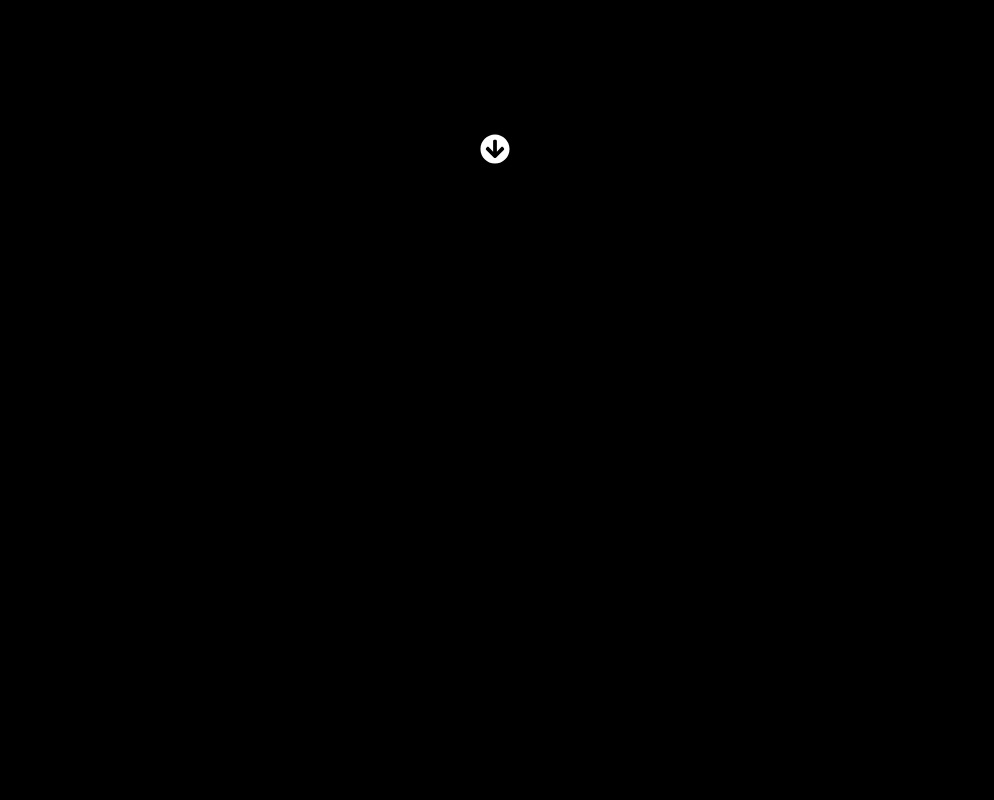
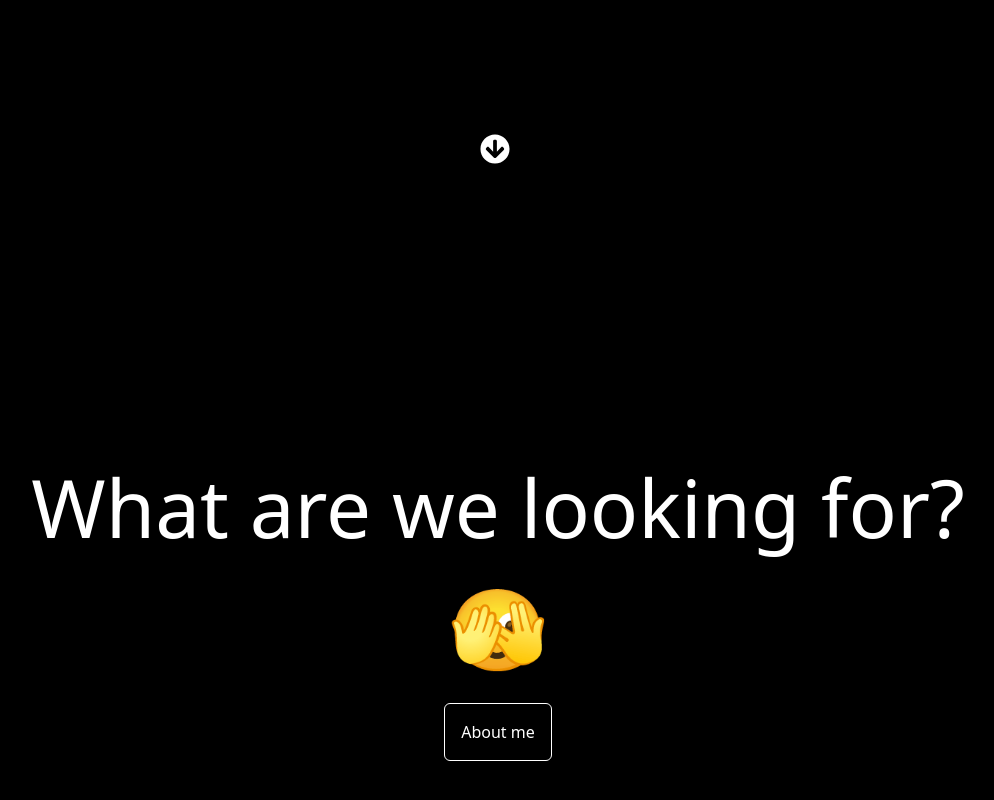
Before and after one commit to Owbird/Owbird, a Next.js app: page / in a window 1280 px wide. Shown: the part 596-1396 px from the top of the page, without its empty margins (142-1136 px from the left). Before the commit the page ends 800 px from the top, so only its background shows below. Built offline with nearby package versions, Linux system fonts and the light colour scheme.

Commit message:
feat: Add Menu section

```diff
--- a/src/app/(home)/page.tsx
+++ b/src/app/(home)/page.tsx
@@ -1,3 +1,4 @@
+import Menu from "@/components/Menu";
 import Hero from "@/components/home/Hero";
 import { generate_metadata } from "@/utils/generate_metadata";
 import { Metadata } from "next";
@@ -16,6 +17,8 @@ function App() {
   return (
     <main>
       <Hero />
+
+      <Menu />
     </main>
   );
 }
--- a/src/app/layout.tsx
+++ b/src/app/layout.tsx
@@ -7,7 +7,7 @@ export default function RootLayout({
 }) {
   return (
     <html lang="en">
-      <body className="bg-black text-white">{children}</body>
+      <body className="bg-black text-white scroll-smooth">{children}</body>
     </html>
   );
 }
--- /dev/null
+++ b/src/components/Menu.tsx
@@ -0,0 +1,31 @@
+import Link from "next/link";
+
+const Menu = () => {
+  const menus = [{ label: "About me", href: "/about" }];
+
+  return (
+    <div
+      id="menu"
+      className="flex flex-col justify-center items-center h-screen text-center"
+    >
+      <div className="mb-4 text-[5rem]">
+        <p>What are we looking for?</p>
+        <p>🫣</p>
+      </div>
+
+      <div className="flex">
+        {menus.map(({ label, href }) => (
+          <Link
+            key={href}
+            href={href}
+            className="hover:bg-white hover:text-black border border-white p-4 rounded-md"
+          >
+            {label}
+          </Link>
+        ))}
+      </div>
+    </div>
+  );
+};
+
+export default Menu;
--- a/src/components/home/Hero.tsx
+++ b/src/components/home/Hero.tsx
@@ -1,13 +1,20 @@
+"use client";
+
 import { FaArrowCircleDown } from "react-icons/fa";
 
 const Hero = () => {
+  const scrollToView = () => {
+    const section = document.querySelector("#menu")!;
+    section.scrollIntoView({ behavior: "smooth", block: "start" });
+  };
+
   return (
     <div className="flex flex-col justify-center items-center h-screen text-[5rem] text-center">
       <p>Heyo,</p>
       <p>You found me </p>
       <p>🙈</p>
 
-      <div>
+      <div className="cursor-pointer" onClick={scrollToView}>
         <FaArrowCircleDown
           size={30}
           className="absolute bottom-10 ml-[-40px] h-20 w-20 opacity-75 animate-ping"
```
